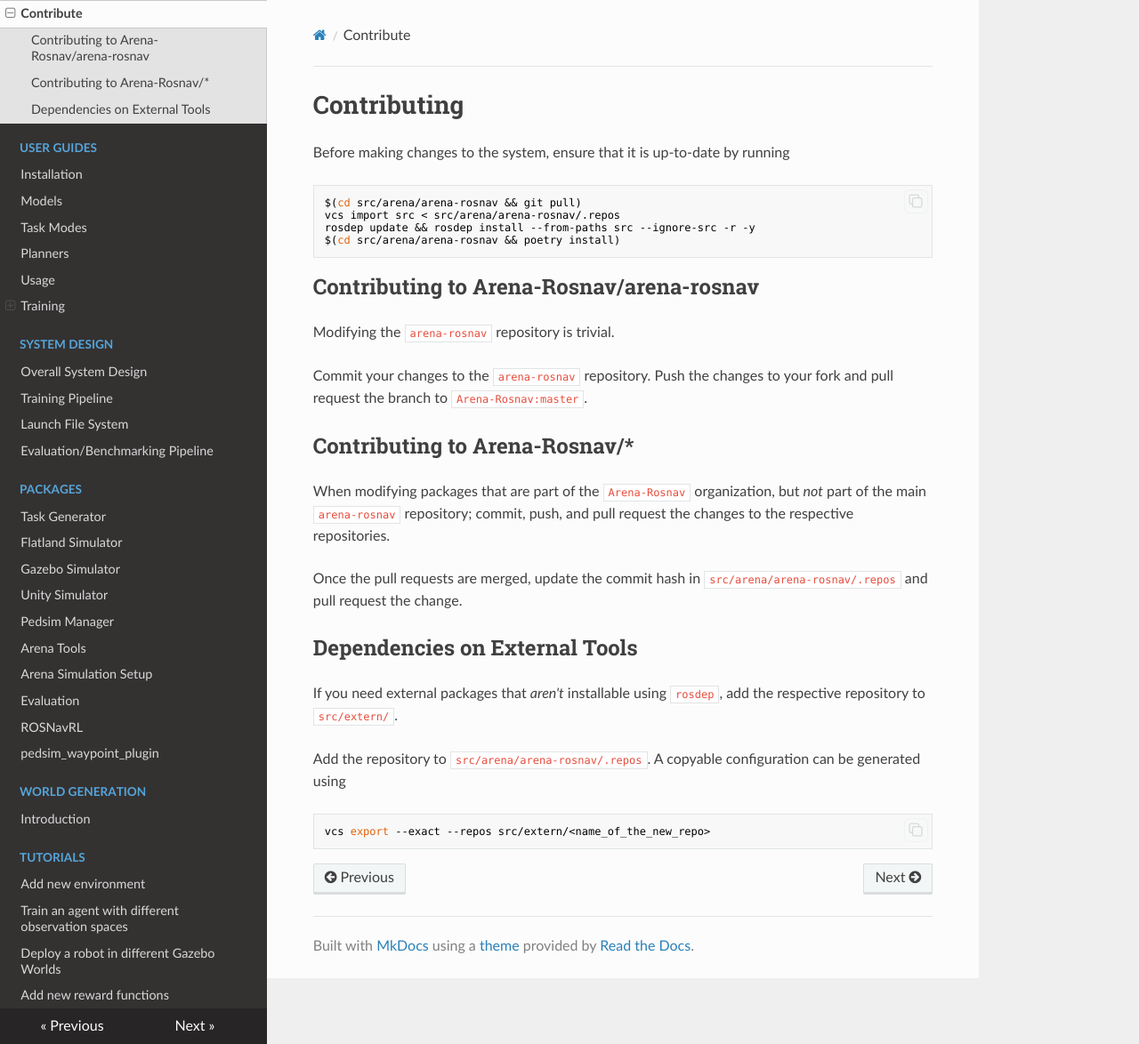
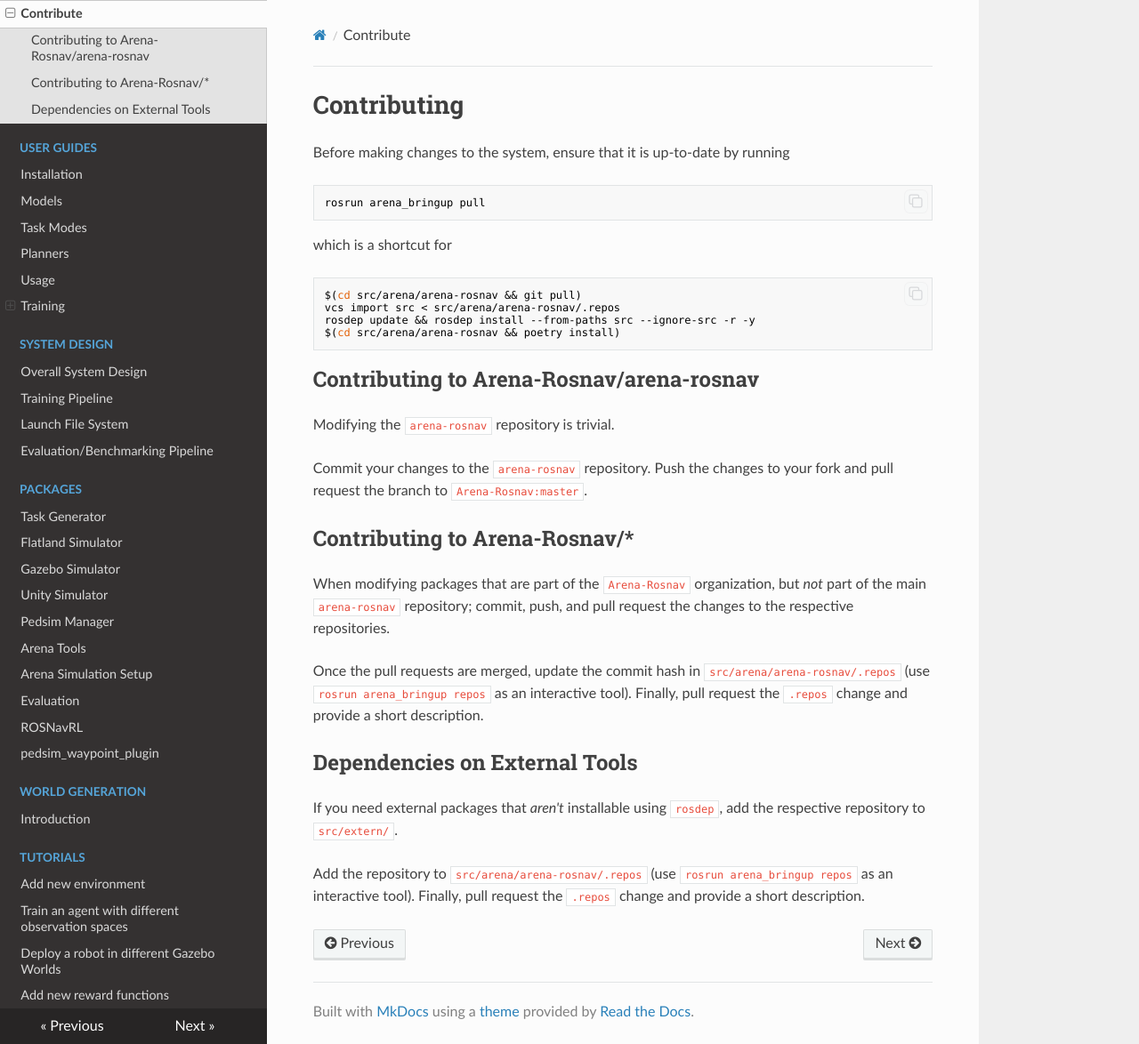
Before and after one commit to Arena-Rosnav/.github, an MkDocs documentation site: the page built from docs/contribute.md, in a window 1280 px wide and 1174 px high. Shown: the whole window at 89% size. Built offline with MkDocs 1.6.1, drawn with Linux system fonts in a browser that asks for light colours; nearby versions of some CDN libraries; comment, search, counter and statistics services are not loaded.

Commit message:
Update contribute.md
arena_bringup scripts

````diff
--- a/docs/contribute.md
+++ b/docs/contribute.md
@@ -1,6 +1,12 @@
 # Contributing
 
 Before making changes to the system, ensure that it is up-to-date by running
+
+```sh
+rosrun arena_bringup pull
+```
+
+which is a shortcut for
 
 ```sh
 $(cd src/arena/arena-rosnav && git pull)
@@ -8,6 +14,7 @@
 rosdep update && rosdep install --from-paths src --ignore-src -r -y
 $(cd src/arena/arena-rosnav && poetry install)
 ```
+
 
 ## Contributing to Arena-Rosnav/arena-rosnav
 
@@ -19,14 +26,10 @@
 
 When modifying packages that are part of the `Arena-Rosnav` organization, but _not_ part of the main `arena-rosnav` repository; commit, push, and pull request the changes to the respective repositories.
 
-Once the pull requests are merged, update the commit hash in `src/arena/arena-rosnav/.repos` and pull request the change.
+Once the pull requests are merged, update the commit hash in `src/arena/arena-rosnav/.repos` (use `rosrun arena_bringup repos` as an interactive tool). Finally, pull request the `.repos` change and provide a short description.
 
 ## Dependencies on External Tools
 
 If you need external packages that _aren't_ installable using `rosdep`, add the respective repository to `src/extern/`.
 
-Add the repository to `src/arena/arena-rosnav/.repos`. A copyable configuration can be generated using
-
-```sh
-vcs export --exact --repos src/extern/<name_of_the_new_repo>
-```
+Add the repository to `src/arena/arena-rosnav/.repos` (use `rosrun arena_bringup repos` as an interactive tool). Finally, pull request the `.repos` change and provide a short description.
````
